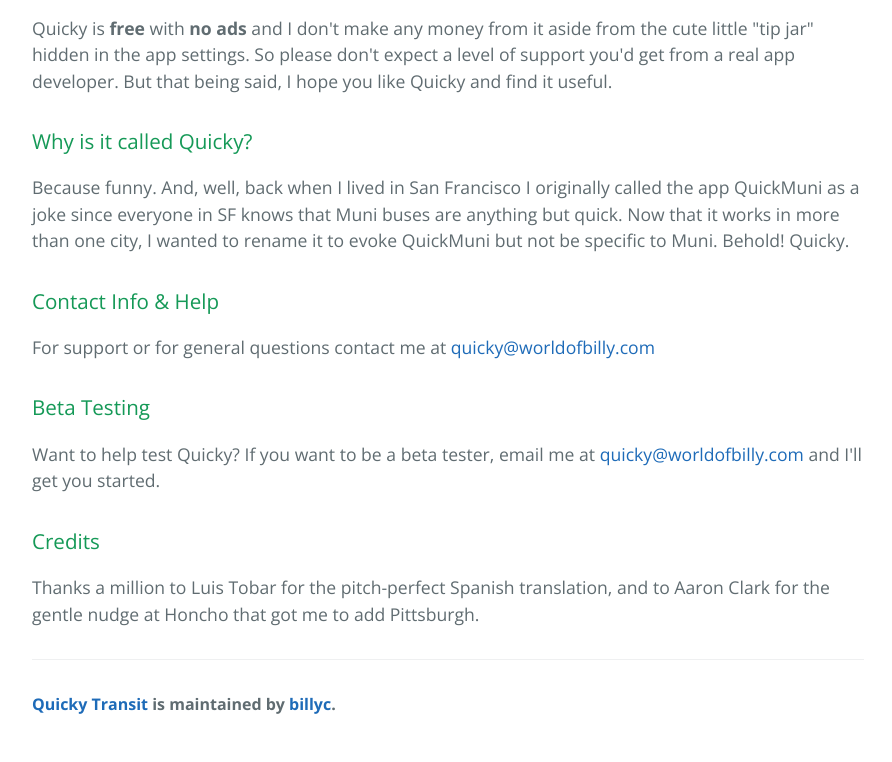
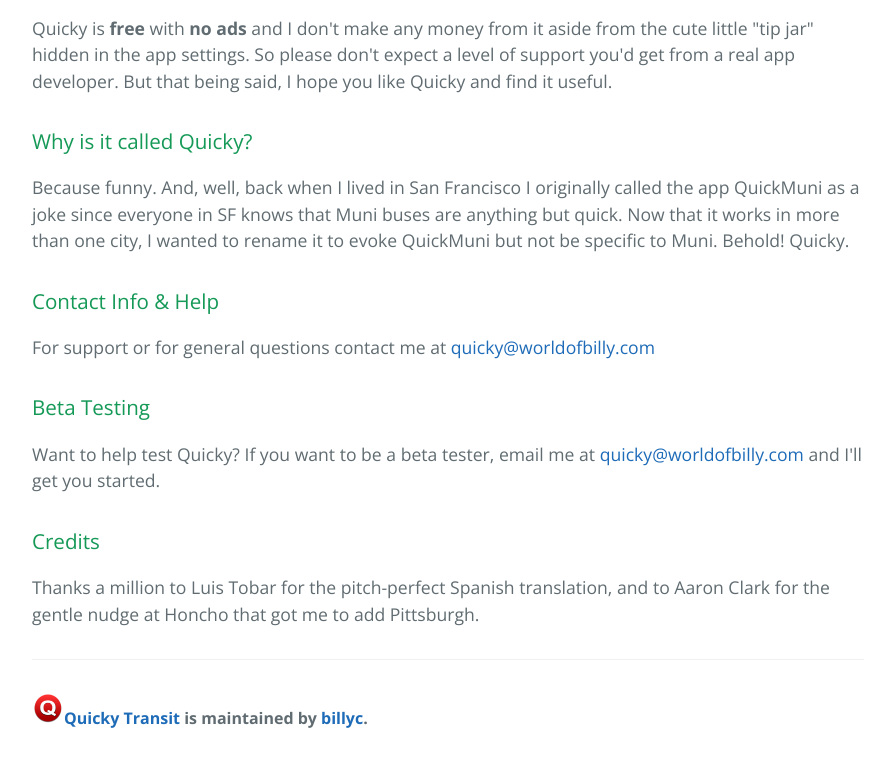
Before and after one commit to billyc/quicky, a plain HTML site: page index.html in a window 1280 px wide. Shown: the part 1172-1934 px from the top of the page, without its empty margins (192-1084 px from the left). Drawn offline with nearby package versions, Linux system fonts and the light colour scheme.

Commit message:
updated images with blue theme

```diff
--- a/index.html
+++ b/index.html
@@ -82,11 +82,11 @@
 <p>Thanks a million to Luis Tobar for the pitch-perfect Spanish translation, and to Aaron Clark for the gentle nudge at Honcho that got me to add Pittsburgh.</p>
 
 
-      <footer class="site-footer">
-        <span class="site-footer-owner"><a href="https://github.com/billyc/quicky">Quicky Transit</a> is maintained by <a href="https://github.com/billyc">billyc</a>.</span>
-      </footer>
+<footer class="site-footer">
+        <span class="site-footer-owner"><a href="https://github.com/billyc/quicky"> <img src="images/logo.png" width="32em"/>Quicky Transit</a> is maintained by <a href="https://github.com/billyc">billyc</a>.</span>
+</footer>
 
-    </section>
+</section>
 
 
   </body>
```
Also changed, not shown: images/b1.png, images/b4.png, images/logo.png (added), images/s1.png, images/s2.png, images/s3.png, images/s4.png, 2 other files.
